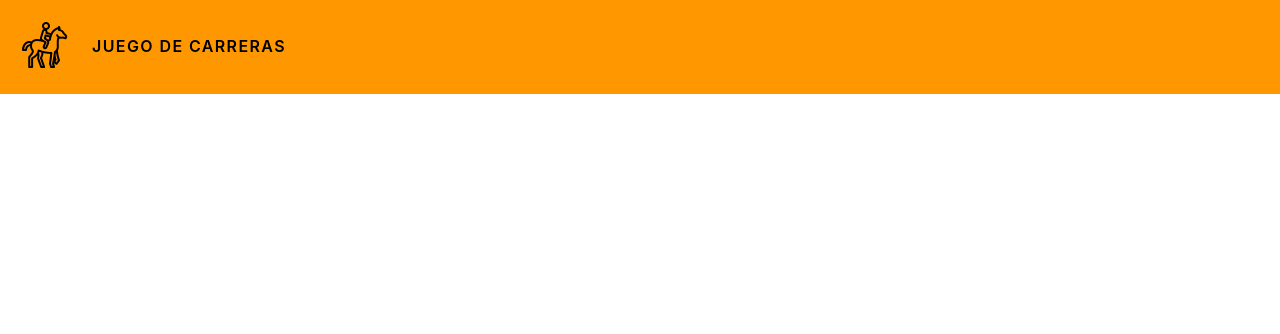
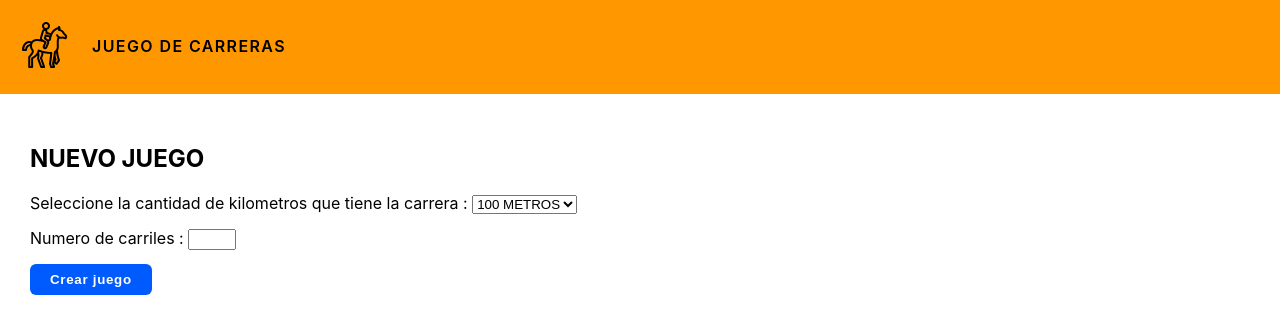
Before and after one commit to iamdiegoskr/app-horse-race-challenge-sofka, a React (Create React App) app in the folder web-horse/: page /createGame in a window 1280 px wide. Before the commit this address had no page. Shown: the top 334 px of the page. Built offline with nearby package versions, Linux system fonts and the light colour scheme.

Commit message:
Form create game is ready

```diff
--- a/web-horse/package.json
+++ b/web-horse/package.json
@@ -10,6 +10,7 @@
     "react-dom": "^17.0.2",
     "react-router-dom": "^6.0.2",
     "react-scripts": "4.0.3",
+    "react-uuid": "^1.0.2",
     "web-vitals": "^1.1.2"
   },
   "scripts": {
--- a/web-horse/src/App.js
+++ b/web-horse/src/App.js
@@ -2,6 +2,7 @@ import './App.css';
 import Navbar from './components/Navbar';
 import HomePage from './pages/HomePage';
 import HorseRacePage from './pages/HorseRacePage';
+import FormCreateGame from './components/FormCreateGame';
 
 import {
   BrowserRouter,
@@ -17,6 +18,7 @@ function App() {
       <Navbar/>
       <Routes>
         <Route path="/" element={<HomePage />} />
+        <Route path="/createGame" element={<FormCreateGame/>} />
         <Route path="/horseRace" element={<HorseRacePage />} />
       </Routes>
     </BrowserRouter>
--- /dev/null
+++ b/web-horse/src/components/FormCreateGame.js
@@ -0,0 +1,62 @@
+import React,{useState}from 'react'
+import '../styles/FormCreateGame.css'
+import uuid from 'react-uuid'
+
+const FormCreateGame = () => {
+
+    const [data, setData] = useState({
+        kilometers:'',
+        numberOfLanes:0
+    })
+
+
+    const handleInputChange = e => {
+        setData({
+            ...data,
+            [e.target.name] : e.target.value
+        })
+    }
+
+    const onSubmit = e => {
+        e.preventDefault();
+
+        const body = {
+            gameId: uuid(),
+            kilometers:data.kilometers,
+            numberOfLanes:data.numberOfLanes
+        }
+        // validateInput(data) && dispatch(postQuestion(data));
+    }
+
+    return (
+        <section className="section-create-game">
+            <h1>NUEVO JUEGO</h1>
+
+            <form className="formCreateGame" onSubmit={onSubmit}>
+                <div>
+                    <label htmlFor="kilometers">Seleccione la cantidad de kilometros que tiene la carrera : </label>
+                    <select name="kilometers" id="kilometers" onChange={handleInputChange}>
+                        <option value="100">100 METROS</option>
+                        <option value="200">200  METROS</option>
+                        <option value="300">300 METROS</option>
+                        <option value="500">500 METROS</option>
+                    </select>
+                </div>
+                <div>
+                    <label htmlFor="numberoflines">Numero de carriles : </label>
+                    <input
+                        name="numberOfLanes"
+                        type="number"
+                        id="numberoflines"
+                        min="2"
+                        max="8"
+                        onChange={handleInputChange}
+                    />
+                </div>
+                <button type="submit" className="btn-create-game">Crear juego</button>
+            </form>
+        </section>
+    )
+}
+
+export default FormCreateGame;
--- a/web-horse/src/pages/HomePage.js
+++ b/web-horse/src/pages/HomePage.js
@@ -11,7 +11,7 @@ const HomePage = () => {
                     <h2 className="welcome-title">BIENVENIDO</h2>
                     <img src="/assets/winner.png" alt="flag"/>
                     <p className="welcome-text">Bienvenido a este increible juego de carreras</p>
-                    <Link to="/horseRace" className="btn-welcome">COMENZAR</Link>
+                    <Link to="/createGame" className="btn-welcome">COMENZAR</Link>
                 </div>
             </div>
         </div>
--- /dev/null
+++ b/web-horse/src/styles/FormCreateGame.css
@@ -0,0 +1,18 @@
+.section-create-game{
+    padding: 30px;
+}
+
+.formCreateGame >*{
+    margin-bottom: 14px;
+}
+
+.btn-create-game{
+    background-color: #005bff;
+    border: none;
+    padding: 8px 20px;
+    border-radius: 6px;
+    color: white;
+    font-weight: bold;
+    letter-spacing: .7px;
+    outline: none;
+}
```
Also changed, not shown: 1 other file (tests, documents, lock files or other folders).
